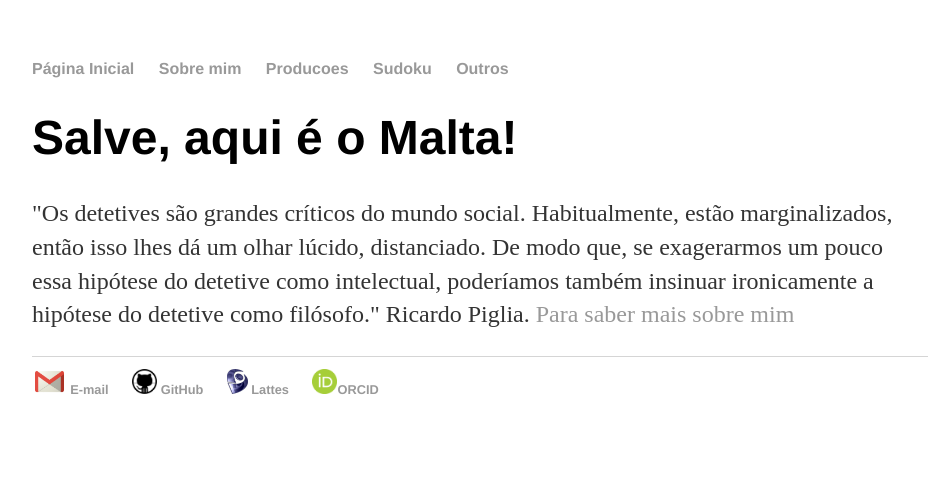
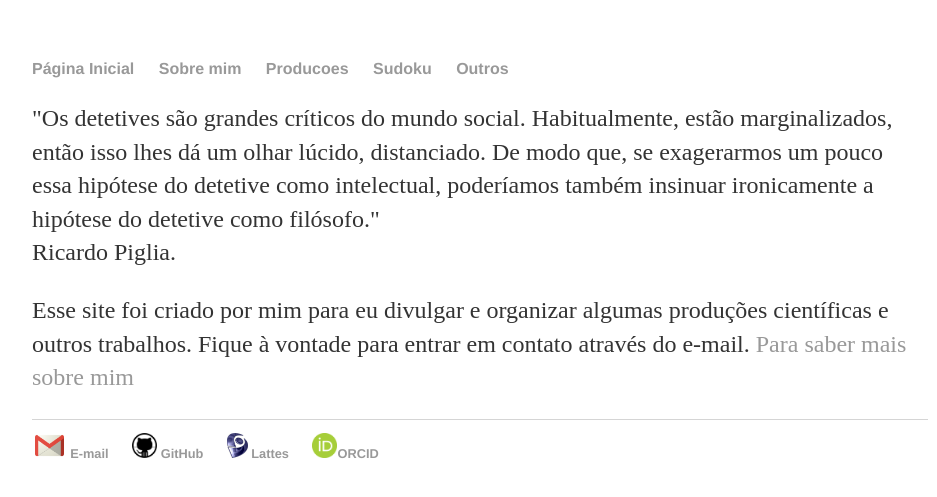
Before and after one commit to maltagabriel/maltagabriel.github.io, a Jekyll site: the page built from index.html, in a window 1280 px wide. Shown: the top 497 px of the page, without its empty margins (160-1097 px from the left). Built offline with Jekyll 4.4.1, drawn with Linux system fonts in a browser that asks for light colours.

Commit message:
Update index.html

```diff
--- a/index.html
+++ b/index.html
@@ -3,8 +3,9 @@ layout: default
 title: Gabriel Malta, Detetive
 ---
 <div class="blurb">
-	<h1>Salve, aqui é o Malta!</h1>
 	<p>"Os detetives são grandes críticos do mundo social. Habitualmente, estão marginalizados, então isso lhes dá um olhar lúcido, distanciado.
-De modo que, se exagerarmos um pouco essa hipótese do detetive como intelectual, poderíamos também insinuar ironicamente a hipótese do detetive como filósofo."
-	Ricardo Piglia. <a href="/sobre"> Para saber mais sobre mim</a></p>
-</div><!-- /.blurb -->
+De modo que, se exagerarmos um pouco essa hipótese do detetive como intelectual, poderíamos também insinuar ironicamente a hipótese do detetive como filósofo." <br>
+	  Ricardo Piglia.
+	</p>
+	<p> Esse site foi criado por mim para eu divulgar e organizar algumas produções científicas e outros trabalhos. Fique à vontade para entrar em contato através do e-mail. <a href="/sobre"> Para saber mais sobre mim</a>
+	</p></div><!-- /.blurb -->
```
